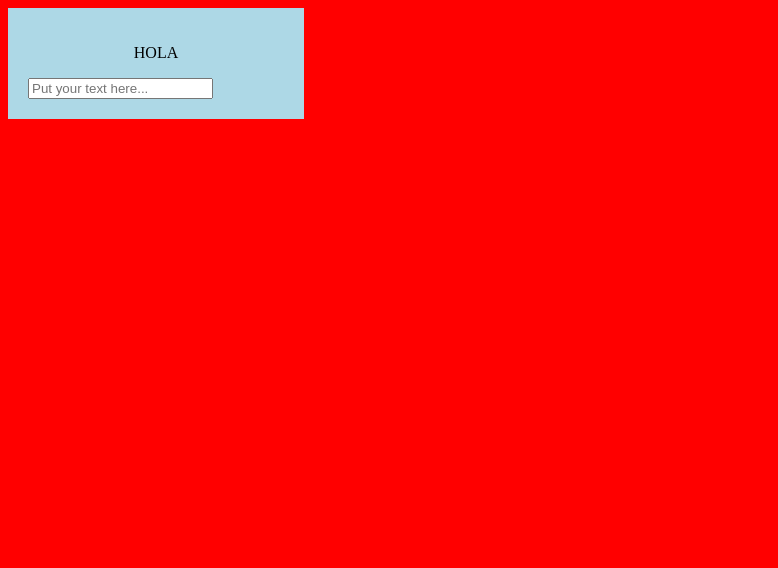
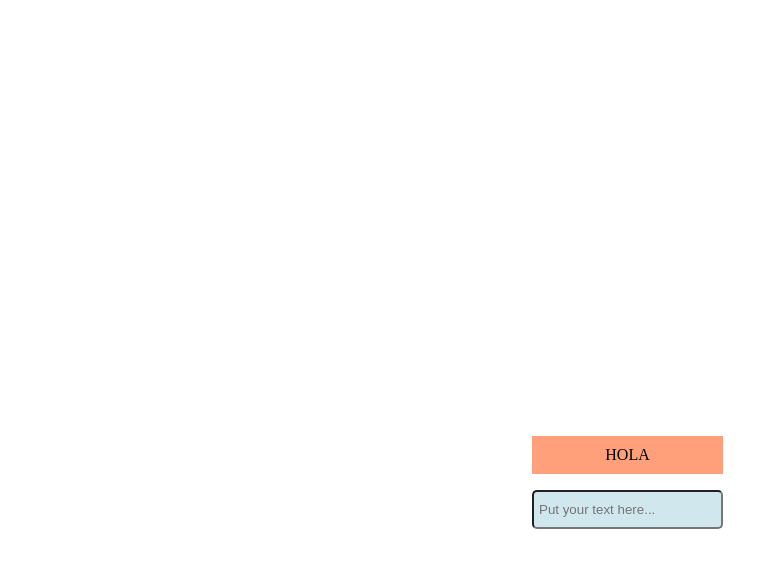
Before and after one commit to Handemore7/web_parcial1, a plain HTML site: page index.html in a window 1280 px wide. Shown: the whole page, without its empty margins (0-778 px from the left). Drawn offline with Linux system fonts and the light colour scheme.

Commit message:
En teoria ya está completo e.e

```diff
--- a/styles/main.scss
+++ b/styles/main.scss
@@ -1,20 +1,26 @@
 body {
-    background-color: red;
     height: 100%;
     width: 100%;
 }
 
 .content {
-
-    background-color: lightblue;
-    width: 20%;
+    position: absolute;
+    left: 40%;
+    top: 50%;
     padding: 20px;
+    align-items: center;
 
     &__showed {
+        background-color: lightsalmon;
+        padding: 10px;
         text-align: center;
     }
 
     &__inserted {
         margin-right: auto;
+        height: 25px;
+        padding: 5px;
+        border-radius: 5px;
+        background-color: rgb(209, 231, 238);
     }
 }
```
Also changed, not shown: styles/main.css, 1 other file.
